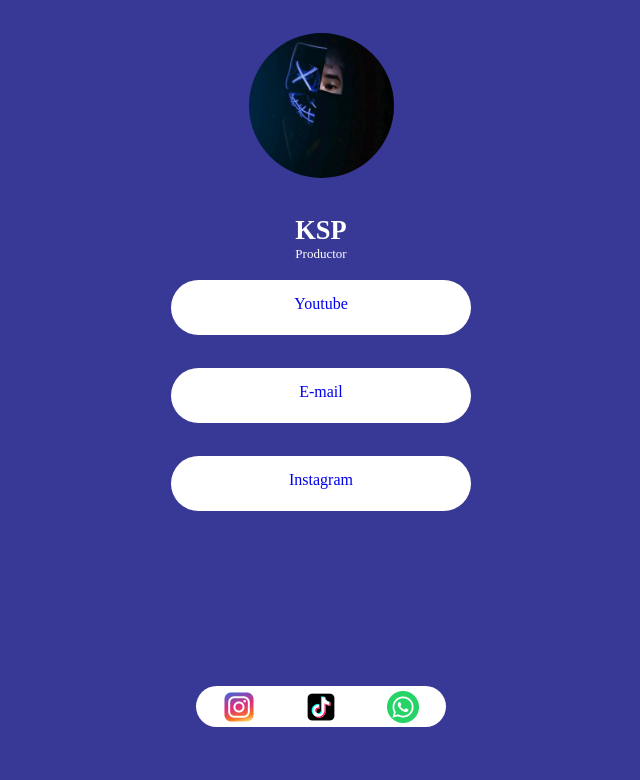
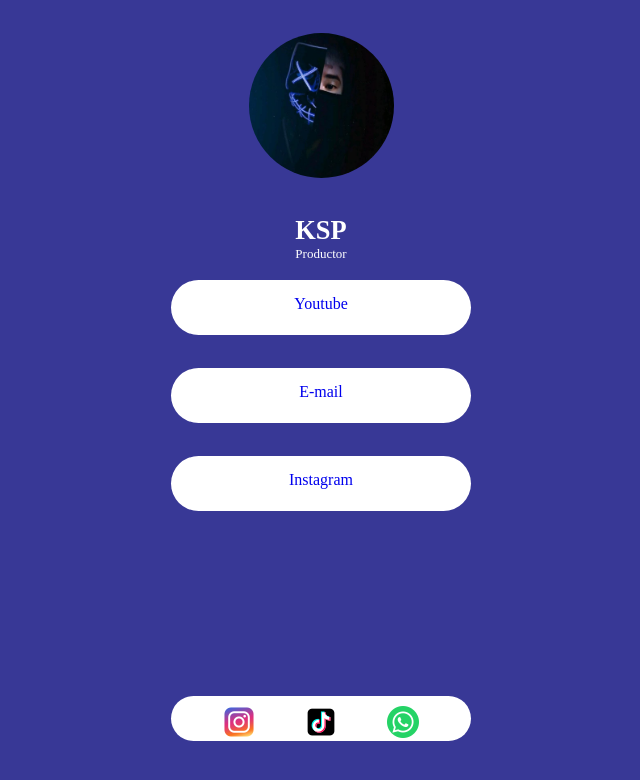
Before and after one commit to drezinnxs10/ks_hub_links, a plain HTML site: page index.html in a window 1280 px wide. Shown: the whole page, without its empty margins (319-959 px from the left). Drawn offline with Linux system fonts and the light colour scheme; a web font is replaced by a local one.

Commit message:
Update style.css

```diff
--- a/style.css
+++ b/style.css
@@ -84,12 +84,13 @@ main {
 
 /* Rodapé */
 footer {
-    margin-top: 160px;
+    margin-top: 170px;
     background-color: var(--branco);
-    border-radius: 400px;
-    width: 250px;
+    border-radius: 100px;
+    width: 300px;
+    height: 45px;
     text-align: center;
-    padding-top: 5px;
+    padding-top: 10px;
 
 
 }
```
